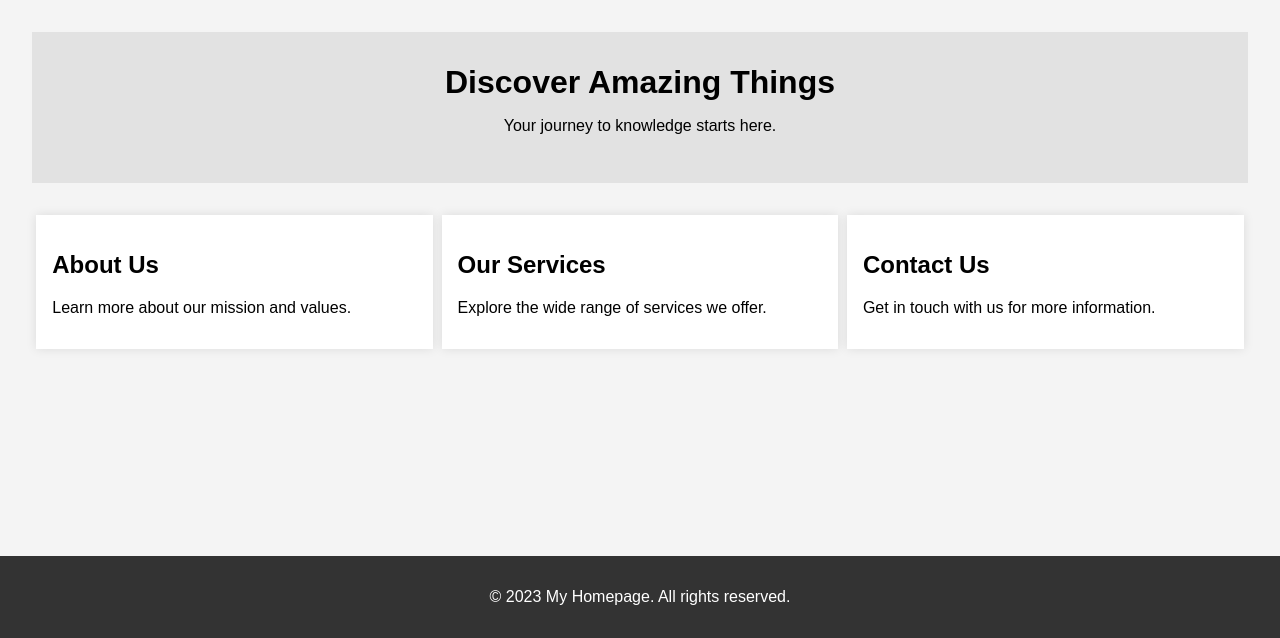
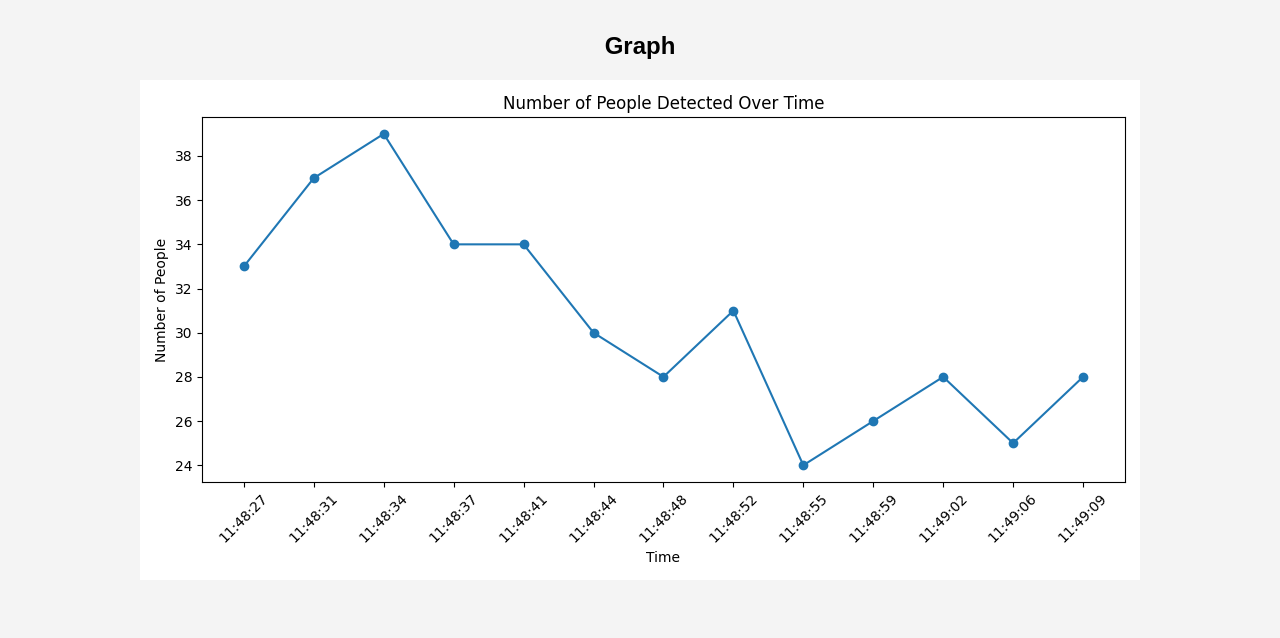
Before and after one commit to AlfaZiomka/CrossProject, a Flask app: page / in a window 1280 px wide. Shown: the part 162-800 px from the top of the page. Run offline with Flask 3, Linux system fonts and the light colour scheme; data that the repository does not hold is empty; parts of the project's set-up code (start-up, migrations or seed data) failed here and were passed over.

Commit message:
Ich maken jou koent kapoet

```diff
--- a/Yanick/OpenCV-main/main.py
+++ b/Yanick/OpenCV-main/main.py
@@ -43,6 +43,9 @@ def current_count():
         'avg_count': counts['avg_count']
     })
 
+def start_opencv():
+    run_opencv()
+
 if __name__ == '__main__':
     # Get the local IP address
     hostname = socket.gethostname()
@@ -52,7 +55,9 @@ if __name__ == '__main__':
     print(f"Server running at http://{local_ip}:5000/")
 
     # Start the OpenCV function in a separate thread
-    threading.Thread(target=run_opencv).start()
+    opencv_thread = threading.Thread(target=start_opencv)
+    opencv_thread.daemon = True  # Ensure the thread exits when the main program exits
+    opencv_thread.start()
 
     # Run the Flask app
     app.run(debug=False, host='0.0.0.0')
--- a/Yanick/OpenCV-main/opencv.py
+++ b/Yanick/OpenCV-main/opencv.py
@@ -5,17 +5,16 @@ import torch
 import requests
 import time
 import matplotlib.pyplot as plt
+import os
 
 # Function to send human count to the Flask endpoint
-def send_human_count_to_db(count, durations):
-    url = 'http://localhost:5000/update_count'  # Adjust the URL to match your Flask endpoint
-    # Convert durations to a list of strings
-    durations_str = [str(duration) for duration in durations]
-    data = {'count': count, 'durations': durations_str}
+def send_human_count_to_db(count):
+    url = "rtsp://Groepje6:bingchillin420@192.168.0.101:554/stream1"  # Adjust the URL to match your Flask endpoint
+    data = {'count': count}
     try:
         response = requests.post(url, json=data)
         if response.status_code == 200:
-            print(f"Successfully sent human count: {count} and durations")
+            print(f"Successfully sent human count: {count}")
         else:
             print(f"Failed to send human count: {response.status_code}")
     except requests.exceptions.RequestException as e:
@@ -25,7 +24,7 @@ def send_human_count_to_db(count, durations):
 device = 'cuda' if torch.cuda.is_available() else 'cpu'
 
 # Initialize the video
-video_path = 'C:/Users/jhgh2/Documents/School/Project3/Yanick/OpenCV-main/bartest.mp4'  # '0' for webcam, 'video.mp4' for a video file, or 'rtsp://...' for an RTSP stream
+video_path = "rtsp://Groepje6:bingchillin420@192.168.0.101:554/stream1"  # '0' for webcam, 'video.mp4' for a video file, or 'rtsp://...' for an RTSP stream
 
 cap = cv2.VideoCapture(video_path)
 if not cap.isOpened():
@@ -37,7 +36,7 @@ fps = cap.get(cv2.CAP_PROP_FPS)
 wait_time = int(1000 / fps)  # Calculate the appropriate wait time for real-time playback
 
 # Load the YOLOv8 model for human detection
-model = YOLO('yolov8s.pt').to(device)  # Use yolov8n (nano) for speed; choose yolov8s or larger for more accuracy
+model = YOLO('OpenCV-main/yolov11n.pt').to(device)  # Use yolov8n (nano) for speed; choose yolov8s or larger for more accuracy
 
 # Background subtractor and optical flow settings
 backSub = cv2.createBackgroundSubtractorMOG2(detectShadows=False, varThreshold=16)  # Lower varThreshold for higher sensitivity
@@ -57,18 +56,15 @@ kernel = cv2.getStructuringElement(cv2.MORPH_ELLIPSE, (5, 5))
 cumulative_mask = np.zeros_like(frame_small[:, :, 0], dtype=np.uint8)
 
 # Frame interval for processing
-frame_interval = 20
+frame_interval = int(fps * 1)  # Process every 2 seconds
 frame_count = 0
 
 # List to store counts and timestamps
 counts_and_timestamps = []
 
-# Dictionary to track person IDs and their entry times
-person_entry_times = {}
-
 # Function to process frames
 def process_frame(frame, prev_gray, cumulative_mask):
-    global model, backSub, kernel, person_entry_times
+    global model, backSub, kernel
 
     # Downscale the frame for faster processing
     frame_small = cv2.resize(frame, (640, 360))
@@ -97,7 +93,6 @@ def process_frame(frame, prev_gray, cumulative_mask):
     user_count = 0  # Initialize user_count here
 
     # Iterate over all detected objects
-    current_person_ids = []
     for result in results:
         for box in result.boxes:
             if box.cls == 0 and box.conf > 0.3:  # Lower confidence threshold to 30%
@@ -112,46 +107,27 @@ def process_frame(frame, prev_gray, cumulative_mask):
                 # Increment the user count
                 user_count += 1
 
-                # Assign a unique ID to each detected person
-                person_id = id(box)
-                current_person_ids.append(person_id)
-
-                # If this is a new person, record their entry time
-                if person_id not in person_entry_times:
-                    person_entry_times[person_id] = time.time()
-
-    # Remove people who are no longer detected
-    for person_id in list(person_entry_times.keys()):
-        if person_id not in current_person_ids:
-            entry_time = person_entry_times.pop(person_id)
-            duration = time.time() - entry_time
-            print(f"Person {person_id} was in frame for {duration:.2f} seconds")
-
     # Log the count and timestamp
     counts_and_timestamps.append((time.time(), user_count))
 
     # Send the user count to the database
-    durations = [time.time() - person_entry_times[person_id] for person_id in person_entry_times]
-    send_human_count_to_db(user_count, durations)
+    send_human_count_to_db(user_count)
 
-    # Blur the regions within the cumulative mask
-    frame_small[cumulative_mask > 0] = cv2.GaussianBlur(frame_small[cumulative_mask > 0], (51, 51), 30)
+    # Check if frame_small and cumulative_mask are not empty before applying Gaussian blur
+    if frame_small.size > 0 and cumulative_mask.size > 0:
+        if np.any(cumulative_mask > 0):
+            frame_small[cumulative_mask > 0] = cv2.GaussianBlur(frame_small[cumulative_mask > 0], (51, 51), 30)
+        else:
+            print("Warning: cumulative_mask has no positive values")
+    else:
+        print("Warning: frame_small or cumulative_mask is empty")
 
-    # Draw rectangles and display duration for each person
+    # Draw rectangles around detected people
     for result in results:
         for box in result.boxes:
             if box.cls == 0 and box.conf > 0.3:
                 x1, y1, x2, y2 = map(int, box.xyxy[0])
-
-                # Assign a unique ID to each detected person
-                person_id = id(box)
-
-                # Calculate and display the duration
-                if person_id in person_entry_times:
-                    duration = time.time() - person_entry_times[person_id]
-                    cv2.putText(frame_small, f"{duration:.2f}s", (x1, y1 - 10), cv2.FONT_HERSHEY_SIMPLEX, 0.5, (0, 0, 255), 2)
-
-                cv2.rectangle(frame_small, (x1, y1), (x2, y2), (0, 0, 255), 2)
+                cv2.rectangle(frame_small, (x1, y1), (x2, y2), (0, 0, 255), 2)  # Red with a thickness of 2
 
     # Create a temporary heatmap for the current frame and masked motion areas
     heatmap_current = person_mask.astype(np.float32) + cv2.normalize(mag, None, 0, 255, cv2.NORM_MINMAX).astype(np.float32)
@@ -169,7 +145,7 @@ def process_frame(frame, prev_gray, cumulative_mask):
     return overlay_frame, prev_gray, cumulative_mask
 
 def run_opencv():
-    global cap, frame_count, frame_interval, prev_gray, cumulative_mask, person_entry_times
+    global cap, frame_count, frame_interval, prev_gray, cumulative_mask
 
     while True:
         ret, frame = cap.read()
@@ -203,5 +179,11 @@ def run_opencv():
     plt.title('Number of People Detected Over Time')
     plt.xticks(rotation=45)
     plt.tight_layout()
-    plt.savefig('people_count_over_time.png')
+
+    # Save the graph to the static folder
+    static_folder = os.path.join(os.path.dirname(__file__), 'static')
+    if not os.path.exists(static_folder):
+        os.makedirs(static_folder)
+    graph_path = os.path.join(static_folder, 'people_count_over_time.png')
+    plt.savefig(graph_path)
     plt.show()
--- a/Yanick/OpenCV-main/templates/db.html
+++ b/Yanick/OpenCV-main/templates/db.html
@@ -104,6 +104,9 @@
                 .catch(error => console.error('Error fetching current count:', error));
         }
 
+        // Fetch current count every 5 seconds
+        setInterval(fetchCurrentCount, 1000);
+
         // Fetch current count immediately on page load
         fetchCurrentCount();
     </script>
--- a/Yanick/OpenCV-main/templates/home.html
+++ b/Yanick/OpenCV-main/templates/home.html
@@ -52,6 +52,10 @@
             box-shadow: 0 0 10px rgba(0, 0, 0, 0.1);
             width: 30%;
         }
+        .graph-container {
+            text-align: center;
+            margin-top: 2rem;
+        }
         footer {
             background-color: #333;
             color: #fff;
@@ -73,28 +77,32 @@
         <a href="/count">Count</a>
         <a href="/get_counts">Get Counts</a>
     </nav>
-    <div class="container">
-        <div class="hero">
-            <h1>Discover Amazing Things</h1>
-            <p>Your journey to knowledge starts here.</p>
-        </div>
-        <div class="content">
-            <div>
-                <h2>About Us</h2>
-                <p>Learn more about our mission and values.</p>
-            </div>
-            <div>
-                <h2>Our Services</h2>
-                <p>Explore the wide range of services we offer.</p>
-            </div>
-            <div>
-                <h2>Contact Us</h2>
-                <p>Get in touch with us for more information.</p>
-            </div>
+        <div class="graph-container">
+            <h2>Graph</h2>
+            <img id="graph" src="" alt="Graph will be displayed here after the test">
         </div>
     </div>
-    <footer>
-        <p>&copy; 2023 My Homepage. All rights reserved.</p>
-    </footer>
+    <script>
+        // Function to check if the graph image exists and update the src attribute
+        function updateGraphSource() {
+            const graphElement = document.getElementById('graph');
+            const graphSrc = '{{ url_for("static", filename="people_count_over_time.png") }}';
+            fetch(graphSrc, { method: 'HEAD' })
+                .then(response => {
+                    if (response.ok) {
+                        graphElement.src = graphSrc + '?t=' + new Date().getTime(); // Add timestamp to force reload
+                    } else {
+                        setTimeout(updateGraphSource, 5000); // Retry after 5 seconds if the image is not found
+                    }
+                })
+                .catch(error => {
+                    console.error('Error fetching graph image:', error);
+                    setTimeout(updateGraphSource, 5000); // Retry after 5 seconds on error
+                });
+        }
+
+        // Call the function to update the graph source
+        updateGraphSource();
+    </script>
 </body>
 </html>
```
Also changed, not shown: Yanick/OpenCV-main/people_count_over_time.png (deleted), Yanick/OpenCV-main/static/people_count_over_time.png (added), Yanick/OpenCV-main/users.db (deleted), 5 other files.
